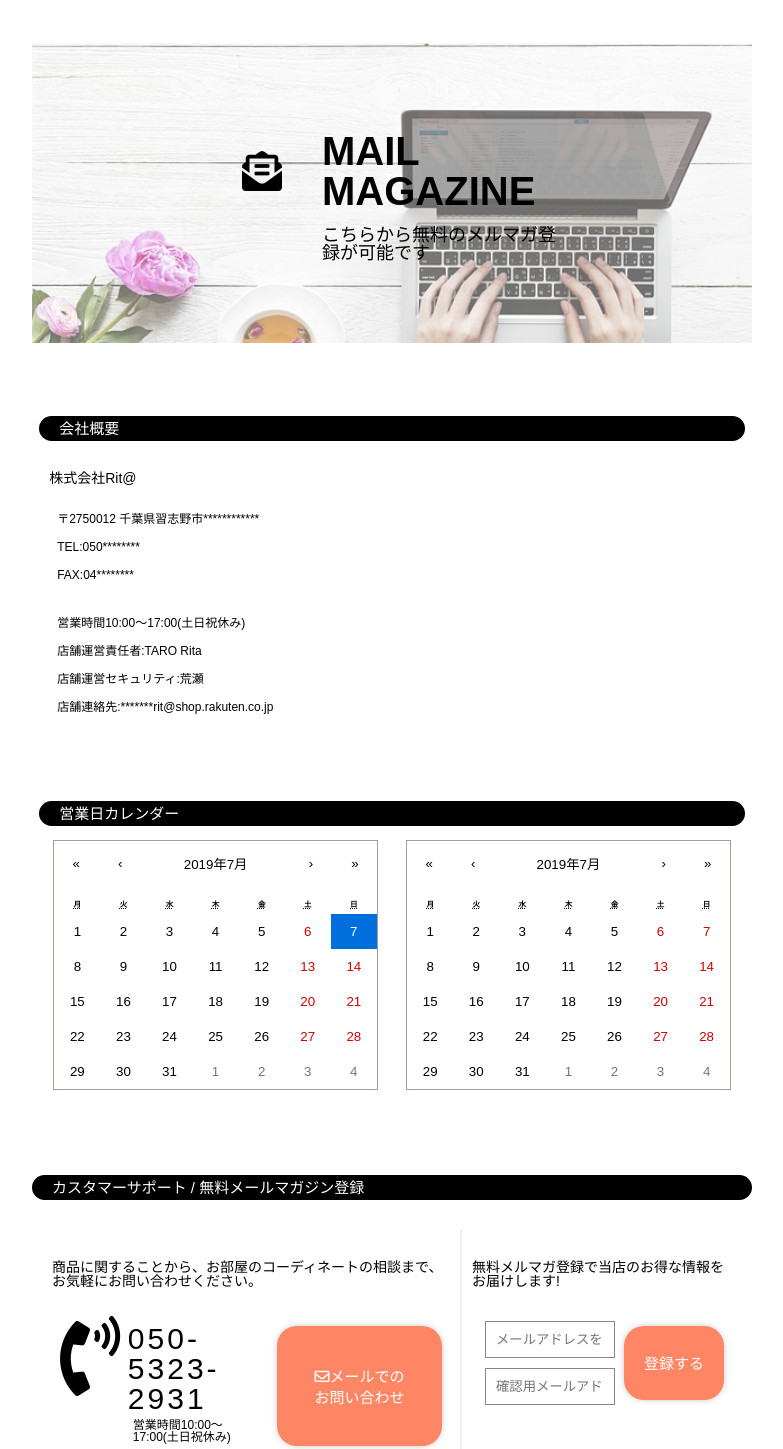
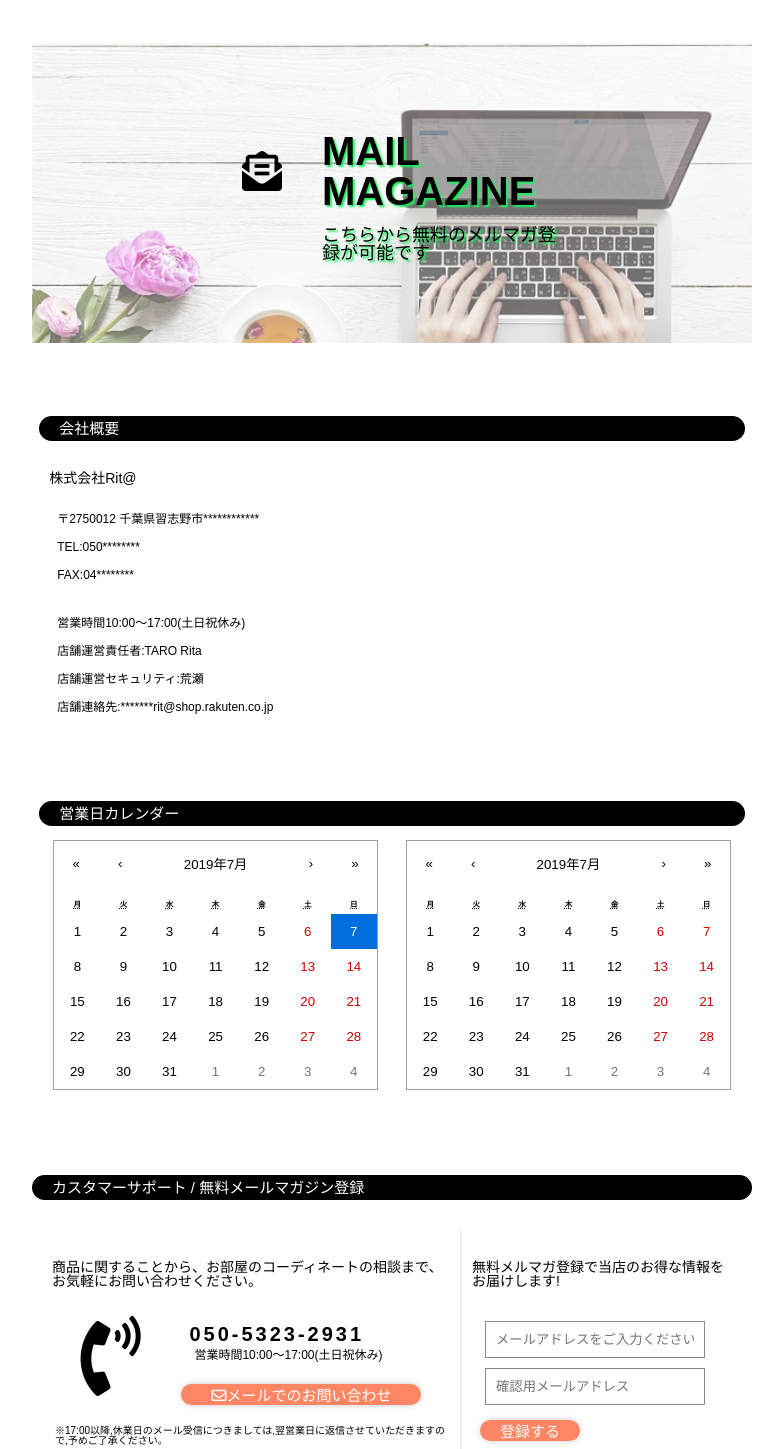
Before and after one commit to peppertaro/RitaClone, a React (Create React App) app: page / in a window 1280 px wide. Shown: the part 4680-6129 px from the top of the page, without its empty margins (248-1031 px from the left). Built offline with nearby package versions, Linux system fonts and the light colour scheme.

Commit message:
add responsive design on corp customer section

```diff
--- a/src/App.scss
+++ b/src/App.scss
@@ -356,17 +356,18 @@ svg {
   top:50%;
   -webkit-transform: translate(-50%, -50%);
   transform: translate(-50%, -50%);
-  text-shadow:0 0 .5rem .3rem #eee;
 }
 
 .MM-title{
   font-size:4rem;
   font-weight:800;
   padding:1rem;
+  text-shadow:2px 2px 2px #18f05c;
 }
 .MM-dsc{
   font-size:1.8rem;
   padding:.5rem 1rem;
+  text-shadow:2px 2px 2px #18f05c;
 }
 
 .MM-i{
@@ -394,6 +395,7 @@ svg {
   padding:.5rem;
   font-size:1.2rem;
 }
+
 
 .corpCalendars{
   display:flex;
@@ -457,7 +459,6 @@ svg {
   padding:0 3rem;
 }
 .corpreg{
-  white-space: nowrap;
   padding:0 2rem;
 }
 .mail-btn{
@@ -468,6 +469,7 @@ svg {
   border-radius: 2rem;
   box-shadow:0 0 .9rem -.3rem #888;
   cursor:pointer;
+  white-space: nowrap;
 }
 
 .mail-btn:active{
@@ -518,6 +520,14 @@ svg {
     }
     .MM-infos{
       left:50%;
+      z-index:5;
+    }
+    .MM-img{
+      opacity:.6;
+    }
+    .corpTelNum{
+      font-size:1.5rem;
+      font-weight:bold;
     }
     .CateType{
       width:100%;
@@ -550,7 +560,10 @@ svg {
     .CT-infos{
       padding:2% 3rem;
     }
-
+    .corpTelNum{
+      font-size:2rem;
+      font-weight:600;
+    }
     .MM-img{
       opacity:.6;
     }
@@ -586,7 +599,13 @@ svg {
     .MM-img{
       opacity:1;
     }
-
+    .corpTelNum{
+      font-size:3rem;
+      font-weight:700;
+    }
+    .corpInfo-card{
+      display:flex;
+    }
     .CT-infos{
       padding:5% 6rem;
     }
--- a/src/Components/CorpCustomer.js
+++ b/src/Components/CorpCustomer.js
@@ -11,11 +11,13 @@ class CorpCustomer extends React.Component {
                             <div className="corpTelDetail">
                                 <div className="corpInfo-box">
                                     <i className="fas fa-phone-volume tel-i"></i>
+                                    <div className="corpInfo-card">
                                         <div className="corpInfo">
                                             <h2 className="corpTelNum">050-5323-2931</h2>
                                             <p className="corpTelHour">営業時間10:00～17:00(土日祝休み)</p>
                                         </div>
                                         <button className="corpMailQuery mail-btn"><i className="far fa-envelope"></i>メールでのお問い合わせ</button>
+                                    </div>
                                 </div>
                             </div>
                             <p className="corpcaution">※17:00以降,休業日のメール受信につきましては,翌営業日に返信させていただきますので,予めご了承ください。</p>
@@ -24,6 +26,7 @@ class CorpCustomer extends React.Component {
                         <div className="corpContMail corpInfos">
                             <h4 className="corpTitle">無料メルマガ登録で当店のお得な情報をお届けします!</h4>
                             <div className="corpInfo-box">
+                                <div className="corpInfo-card">
                                     <div className="corpMailInput">
                                         <input className="corpInpMail" placeholder="メールアドレスをご入力ください" />
                                         <input className="corpInpMail" placeholder="確認用メールアドレス" />
@@ -34,6 +37,7 @@ class CorpCustomer extends React.Component {
                         </div>
                     </div>
                 </div>
+            </div>
          );
     }
 }
```
Lines whose indentation alone changed are shown as unchanged.
